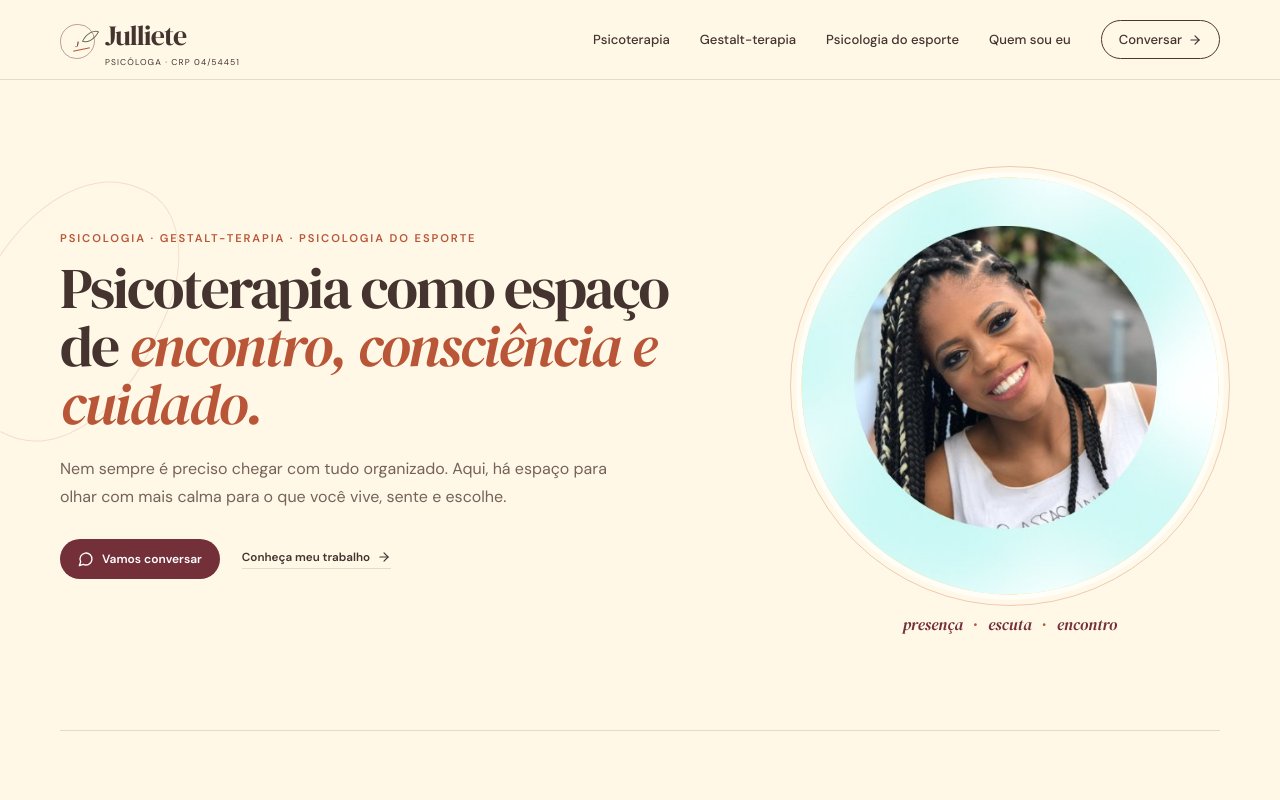
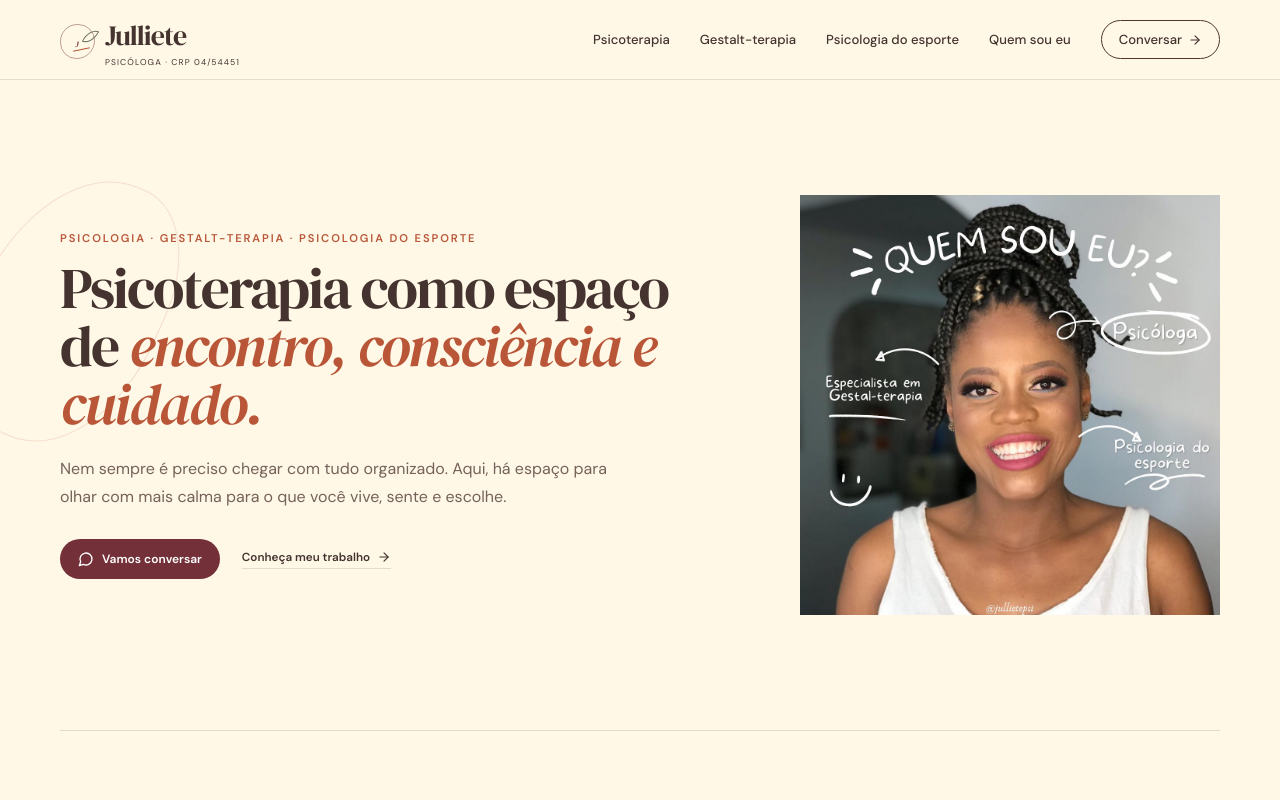
Before and after one commit to gustavo7anjos/julliete-psicologa, a React (Vite) app: page / in a window 1280 px wide. Shown: the top 800 px of the page. Built offline with nearby package versions, Linux system fonts and the light colour scheme.

Commit message:
feat: troca imagens do hero e quem sou eu

```diff
--- a/src/App.jsx
+++ b/src/App.jsx
@@ -49,8 +49,7 @@ export default function App() {
           </div>
         </Reveal>
         <Reveal className="hero-portrait" delay={.08}>
-          <div className="portrait-frame"><img src="/img/julliete-perfil.jpg" alt="Julliete, psicóloga"/></div>
-          <p className="portrait-values"><em>presença</em><span>escuta</span><span>encontro</span></p>
+          <div className="hero-editorial-image"><img src="/img/julliete-quem-sou-eu.jpg" alt="Arte de apresentação de Julliete Psicóloga"/><span className="image-accent" aria-hidden="true"/></div>
         </Reveal>
       </section>
 
@@ -83,9 +82,9 @@ export default function App() {
 
       <section className="about" id="sobre">
         <div className="about-layout">
-          <Reveal className="about-art"><img src="/img/julliete-quem-sou-eu.jpg" alt="Arte Quem sou eu de Julliete Psicóloga"/></Reveal>
+          <Reveal className="about-art graduation-art"><img src="/img/julliete-formatura.jpg" alt="Julliete em sua formatura"/></Reveal>
           <div className="about-content">
-            <Reveal className="about-heading"><p className="eyebrow">Quem sou eu</p><h2>Ei, eu sou a <em>Julliete.</em></h2><p className="about-intro">Busco, com meu trabalho, auxiliar quem me procura a caminhar pela própria vida de forma mais consciente e amorosa consigo.</p></Reveal>
+            <Reveal className="about-heading"><p className="eyebrow">Quem sou eu</p><h2>Olá, eu sou a <em>Julliete.</em></h2><p className="about-intro">Busco, com meu trabalho, auxiliar quem me procura a caminhar pela própria vida de forma mais consciente e amorosa consigo.</p></Reveal>
             <Reveal className="about-story">
               <p>Sou psicóloga clínica, formada em 2018 pela FUMEC, com colação de grau em fevereiro de 2019.</p>
               <p>Em 2020, iniciei minha formação em Gestalt-terapia no Instituto Carioca de Gestalt Terapia. Em 2021, comecei a especialização na UFMG e, em 2022, tornei-me especialista em <strong>Psicologia Clínica: Gestalt-terapia e Análise Existencial.</strong></p>
```
